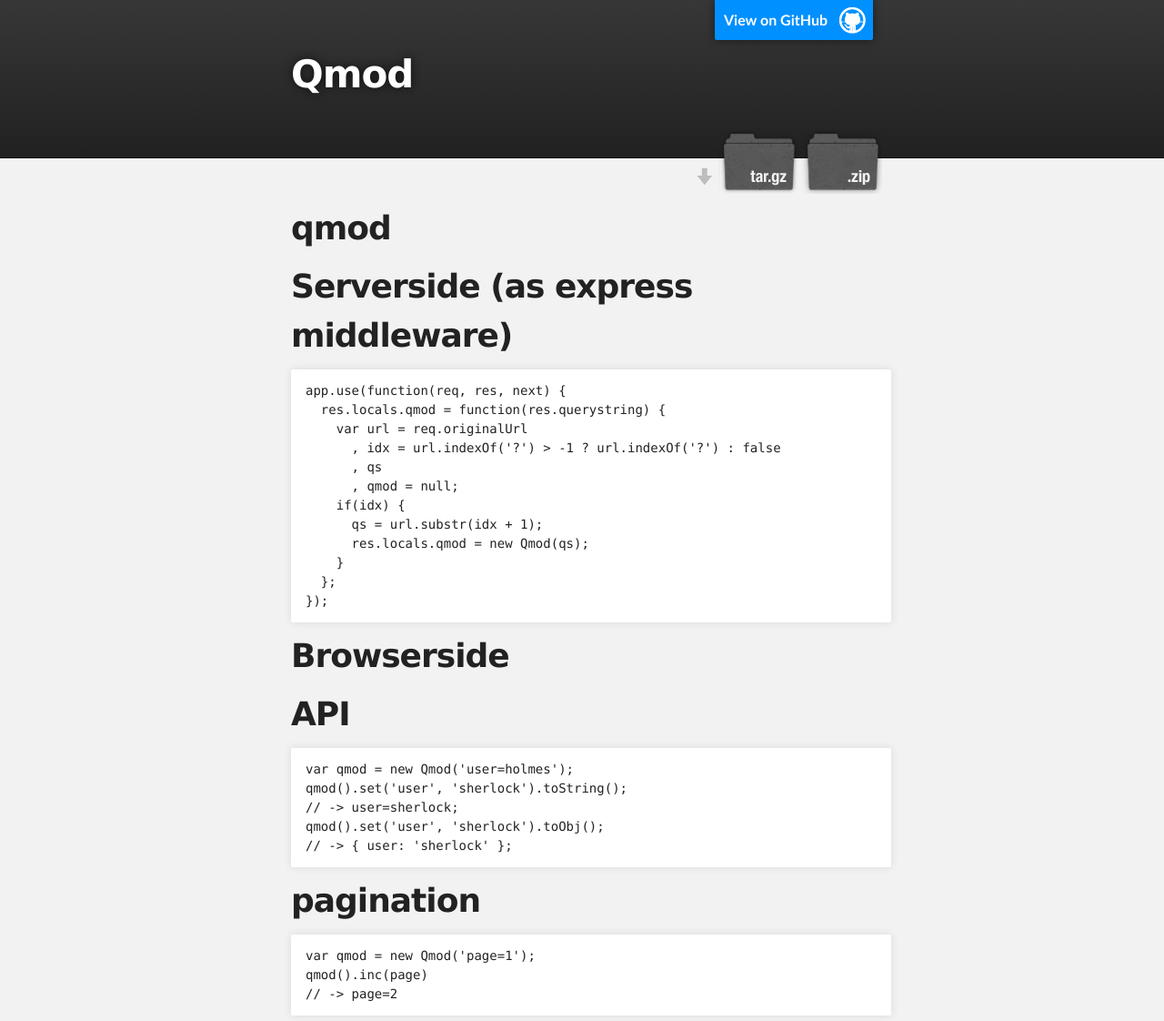
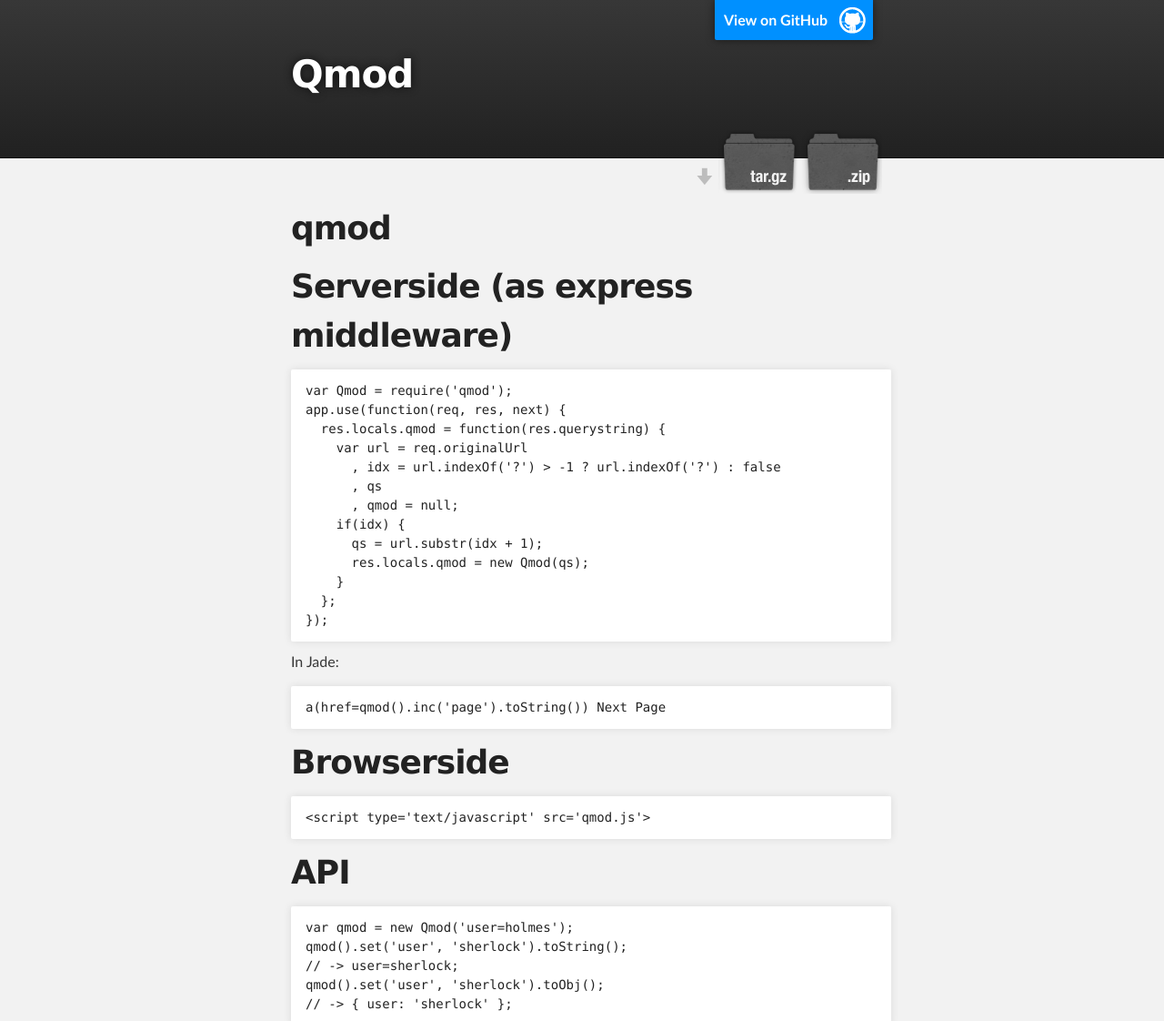
Before and after one commit to vipworld/qmod, a plain HTML site: page index.html in a window 1280 px wide. Shown: the top 1122 px of the page at 91% size. Drawn offline with Linux system fonts and the light colour scheme.

```diff
--- a/index.html
+++ b/index.html
@@ -37,7 +37,8 @@
 <h1>
 <a name="serverside-as-express-middleware" class="anchor" href="#serverside-as-express-middleware"><span class="octicon octicon-link"></span></a>Serverside (as express middleware)</h1>
 
-<pre><code>app.use(function(req, res, next) {
+<pre><code>var Qmod = require('qmod');
+app.use(function(req, res, next) {
   res.locals.qmod = function(res.querystring) {
     var url = req.originalUrl
       , idx = url.indexOf('?') &gt; -1 ? url.indexOf('?') : false
@@ -51,8 +52,16 @@
 });
 </code></pre>
 
+<p>In Jade:</p>
+
+<pre><code>a(href=qmod().inc('page').toString()) Next Page
+</code></pre>
+
 <h1>
 <a name="browserside" class="anchor" href="#browserside"><span class="octicon octicon-link"></span></a>Browserside</h1>
+
+<pre><code>&lt;script type='text/javascript' src='qmod.js'&gt;
+</code></pre>
 
 <h1>
 <a name="api" class="anchor" href="#api"><span class="octicon octicon-link"></span></a>API</h1>
```
Also changed, not shown: params.json (+1 -1 lines).
